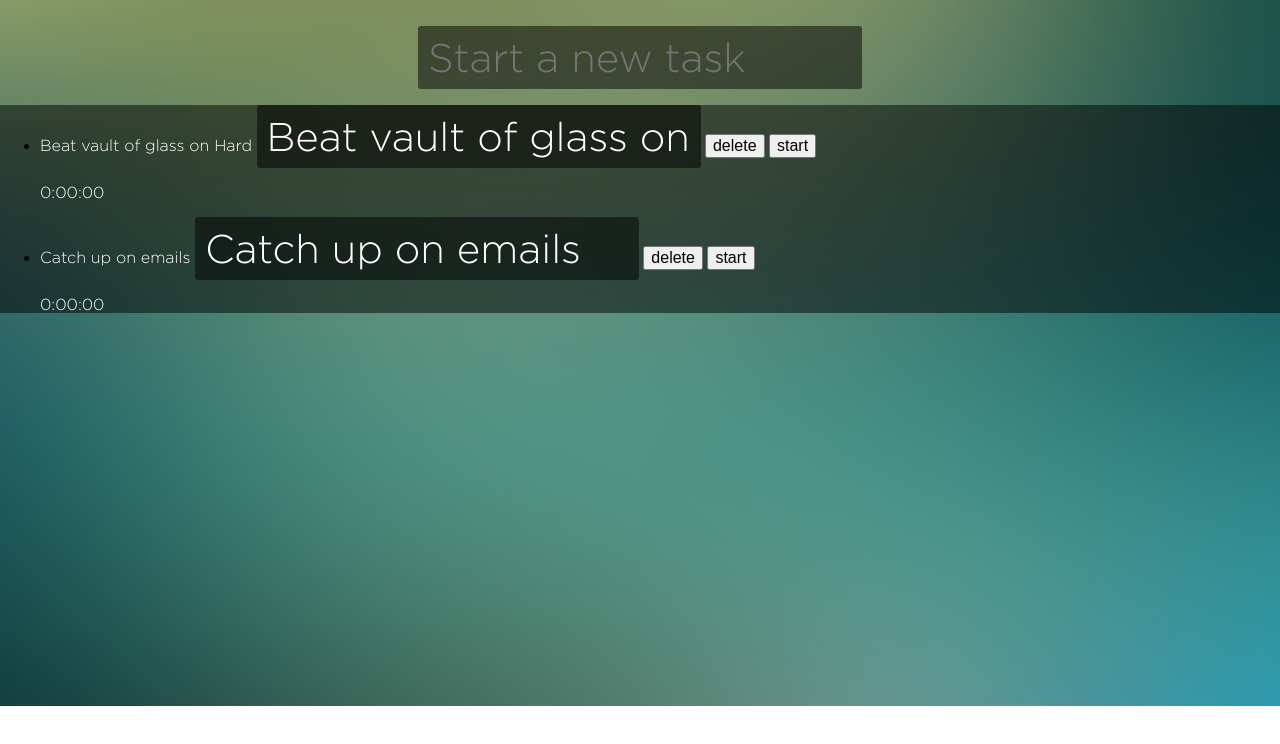
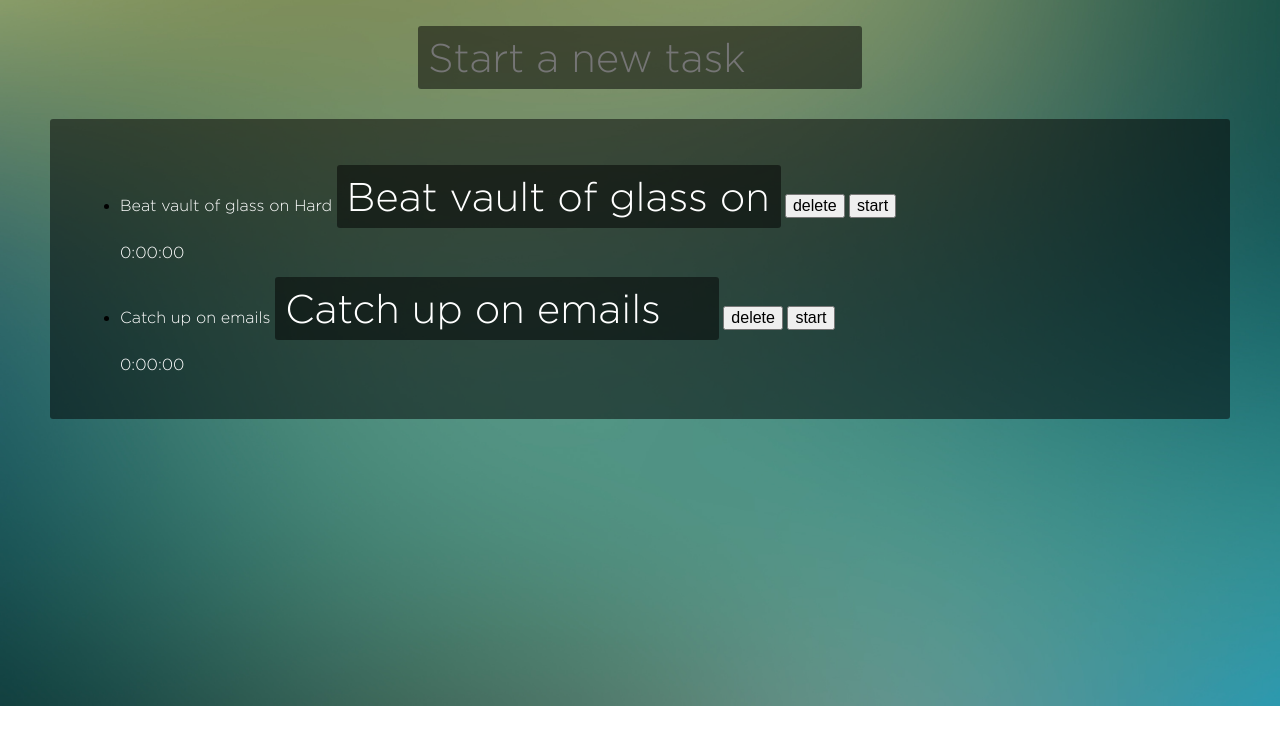
Before and after one commit to leeryan/timebox, a plain HTML site: page app/dev/index.html in a window 1280 px wide. Shown: the part 94-838 px from the top of the page. Drawn offline with Linux system fonts and the light colour scheme.

Commit message:
Few seletor name changes and file renaming

```diff
--- a/app/dev/index.html
+++ b/app/dev/index.html
@@ -9,7 +9,7 @@
   <header>
     <h1>Timebox</h1>
   </header>
-  <div id="main">
+  <div id="task-overview-current">
     <section id="new-task">
       <input type="text" name="newTask" placeholder="Start a new task" autofocus="true" autocomplete="off" v-model="newTask" v-on="keyup:addTask | key enter">
     </section>
--- a/app/dev/styles/sass/_base.scss
+++ b/app/dev/styles/sass/_base.scss
@@ -18,7 +18,7 @@ body {
   height: 100%;
 }
 
-#main {
+#task-overview-current {
   margin-top: 120px;
 }
 
--- a/app/dev/styles/sass/components/_header.scss
+++ b/app/dev/styles/sass/components/_header.scss
@@ -1,4 +1,4 @@
-/* Layout
+/* Header
    ========================================================================== */
 
 header {
--- a/app/dev/styles/sass/components/_new-task.scss
+++ /dev/null
@@ -1,3 +0,0 @@
-#new-task {
-  text-align: center;
-}
--- a/app/dev/styles/sass/components/_task-list.scss
+++ /dev/null
@@ -1,5 +0,0 @@
-#task-list {
-
-  background-color: $black-transparent;
-
-}
--- /dev/null
+++ b/app/dev/styles/sass/components/_task-overview-current.scss
@@ -0,0 +1,15 @@
+/* Task Overview - Current
+   ========================================================================== */
+
+#new-task {
+  text-align: center;
+}
+
+#task-list {
+
+  background-color: $black-transparent;
+  margin: 30px 50px 0;
+  padding: 30px;
+  border-radius: 3px;
+
+}
--- a/app/dev/styles/sass/main.scss
+++ b/app/dev/styles/sass/main.scss
@@ -8,5 +8,4 @@
 @import 'forms';
 
 @import 'components/header';
-@import 'components/new-task';
-@import 'components/task-list';
+@import 'components/task-overview-current';
```
Also changed, not shown: app/dev/styles/css/main.css.
